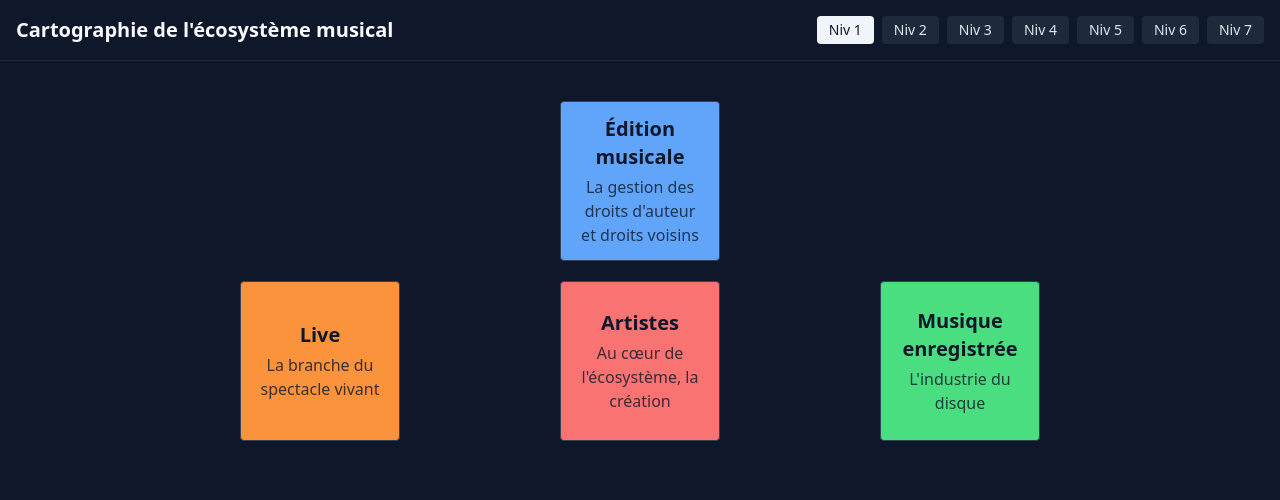
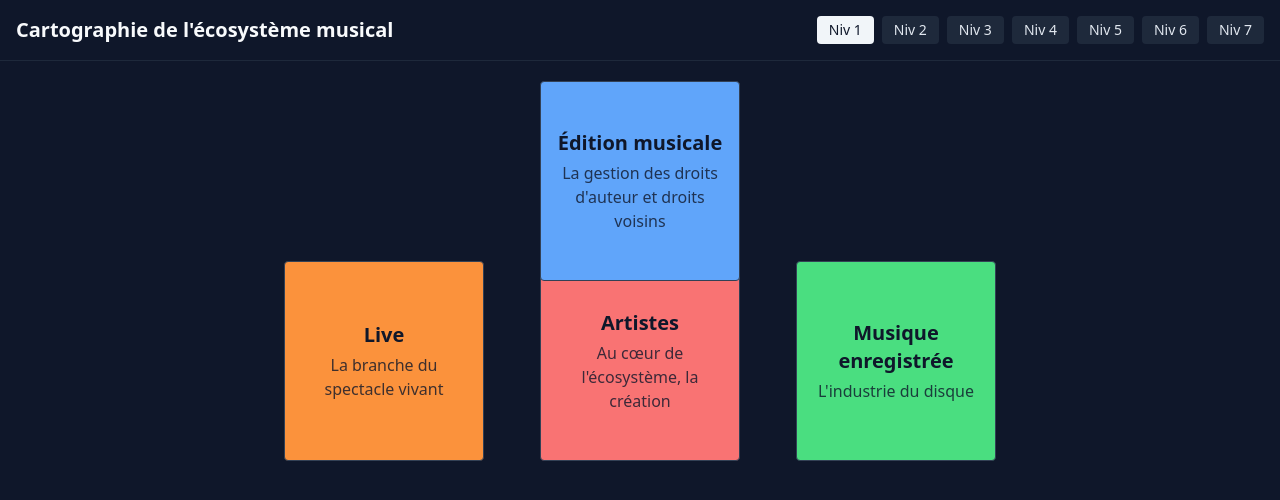
Before and after one commit to RobinCharbonnier/music-big-picture-clean, a React (Vite) app: page / in a window 1280 px wide. Shown: the top 500 px of the page. Built offline with nearby package versions, Linux system fonts and the light colour scheme.

Commit message:
Increase world sizes and fix spatial alignment for level 1 and 2

```diff
--- a/src/components/ecosystem/EcosystemVisualization.tsx
+++ b/src/components/ecosystem/EcosystemVisualization.tsx
@@ -36,8 +36,8 @@ export function EcosystemVisualization() {
             className="absolute p-4 rounded border border-slate-700 flex flex-col justify-center items-center"
             style={{
               backgroundColor: world.color,
-              height: "160px",
-              width: "160px",
+              height: "200px",
+              width: "200px",
               left: `${world.x}%`,
               top: `${world.y}%`,
               transform: "translate(-50%, -50%)",
--- a/src/data/worlds.ts
+++ b/src/data/worlds.ts
@@ -16,7 +16,7 @@ export const WORLDS = [
     subtitle: "L'industrie du disque",
     color: "#4ade80",
     level: 1,
-    x: 75,
+    x: 70,
     y: 50,
   },
   {
@@ -25,7 +25,7 @@ export const WORLDS = [
     subtitle: "La branche du spectacle vivant",
     color: "#fb923c",
     level: 1,
-    x: 25,
+    x: 30,
     y: 50,
   },
   {
@@ -43,6 +43,8 @@ export const WORLDS = [
     color: "#facc15", // jaune
     order: -2,
     level: 2,
+    x: 70,
+    y: 20,
   },
   {
     id: "other_broadcasters",
@@ -50,6 +52,9 @@ export const WORLDS = [
     color: "#9ca3af", // gris
     order: 3,
     level: 2,
+    x: 30,
+    y: 20,
+
   },
   {
     id: "state",
@@ -57,5 +62,7 @@ export const WORLDS = [
     color: "#a855f7", // violet
     order: -3,
     level: 2,
+    x: 50,
+    y: 80,
   },
 ];
```
